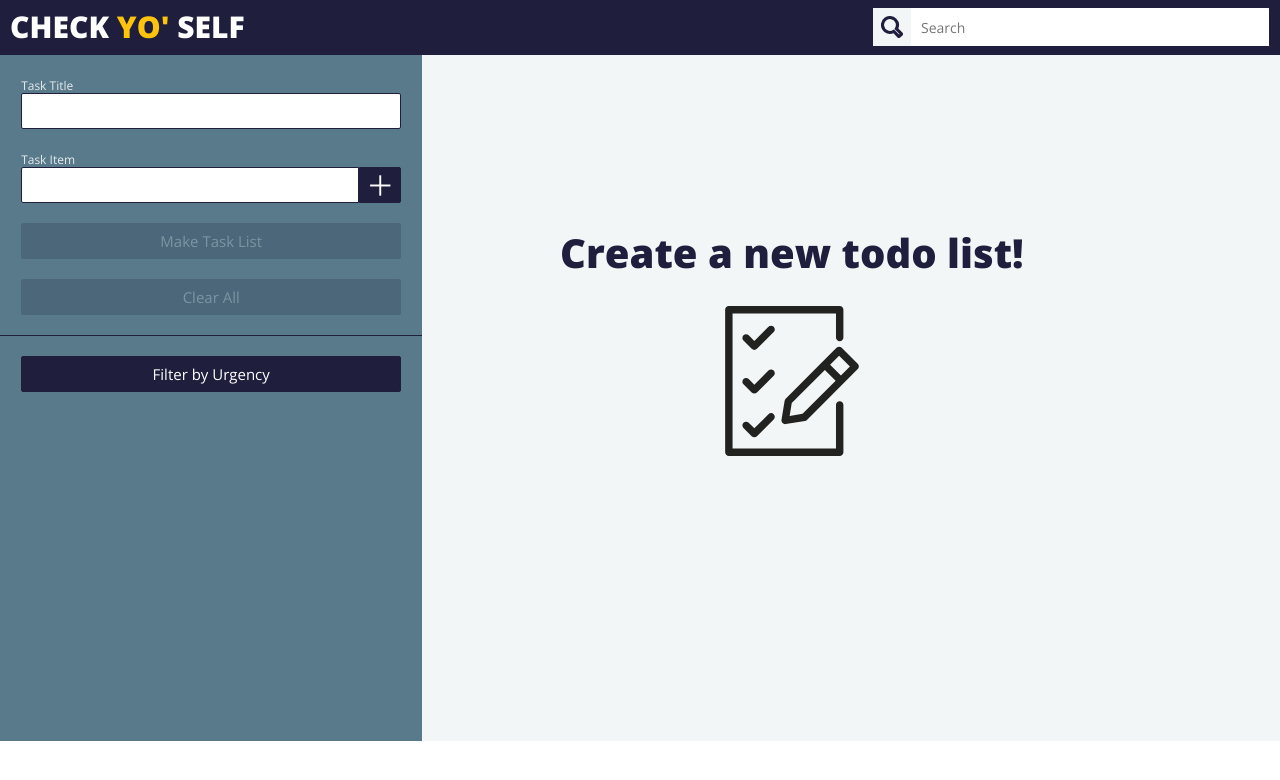
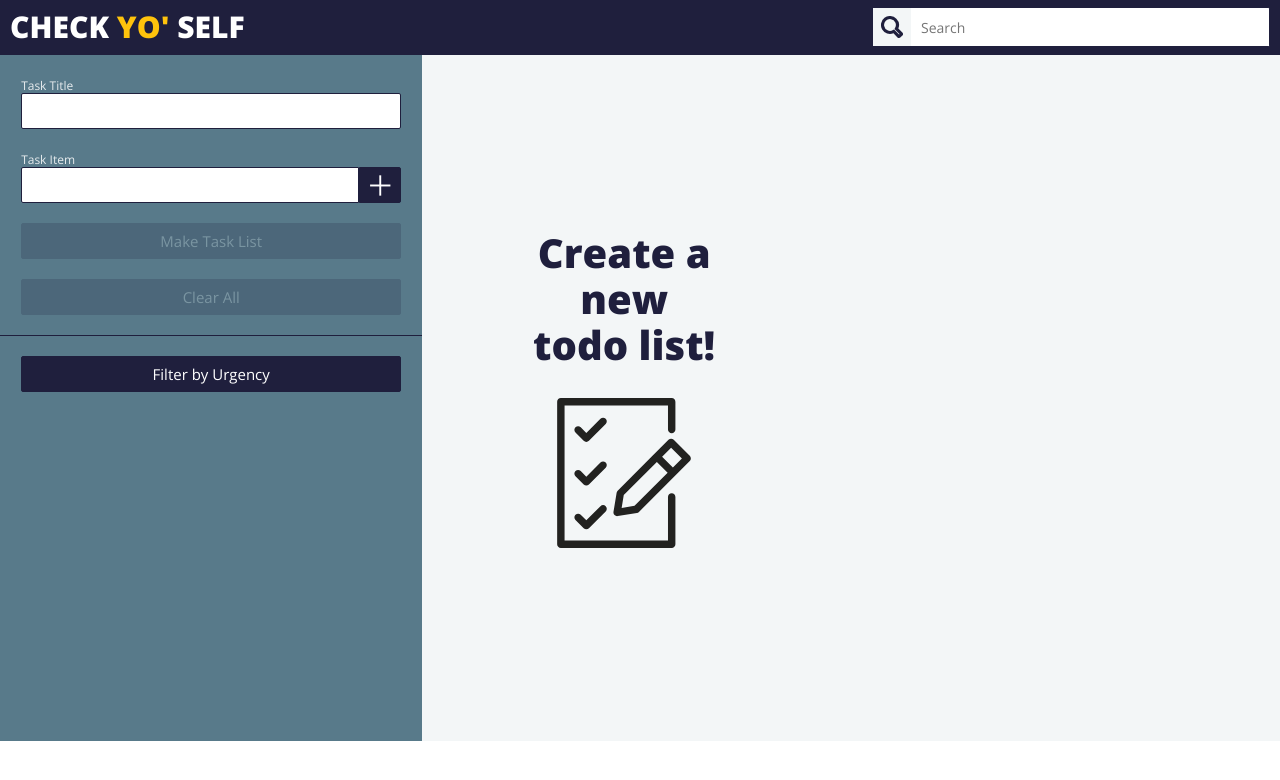
Before and after one commit to polsieira/check-yo-self-final, a website: page index.html in a window 1280 px wide. Drawn offline with nearby package versions, Linux system fonts and the light colour scheme.

Commit message:
Fix no cards or urgent messages

```diff
--- a/styles.css
+++ b/styles.css
@@ -220,7 +220,7 @@ button>* {
 
 .task-cards-container {
   background-color: #F3F6F7;
-  column-count: 2;
+  column-count: 3;
   column-width: 15em;
   min-height: 686px;
   padding: 15px;
@@ -230,8 +230,7 @@ button>* {
 
 .add-task-message,
 .add-urgent-message {
-  left: 530px;
-  position: absolute;
+  display: inline-block;
 }
 
 .paragraph--add-task-message,
```
